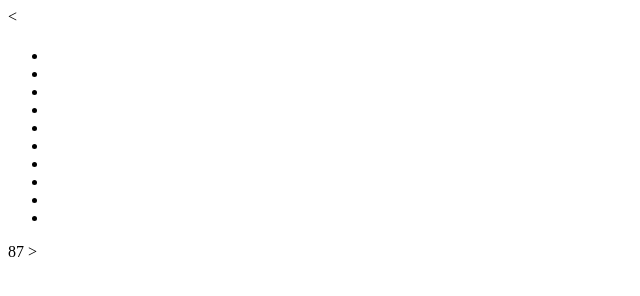
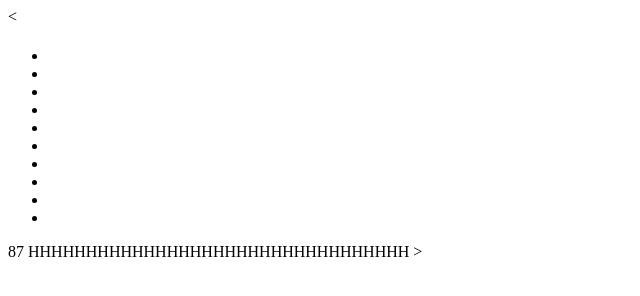
Before and after one commit to ian5438/ReadMe-practice, a plain HTML site: page index.html in a window 1280 px wide. Shown: the whole page, without its empty margins (0-640 px from the left). Drawn offline with Linux system fonts and the light colour scheme.

Commit message:
add HHHHHHHHHHHHHHHHHHHHHHH

```diff
--- a/index.html
+++ b/index.html
@@ -21,5 +21,7 @@
 
 87
 
+HHHHHHHHHHHHHHHHHHHHHHHHHHHHHHHHH
+
 </body>
 </html>>
```
